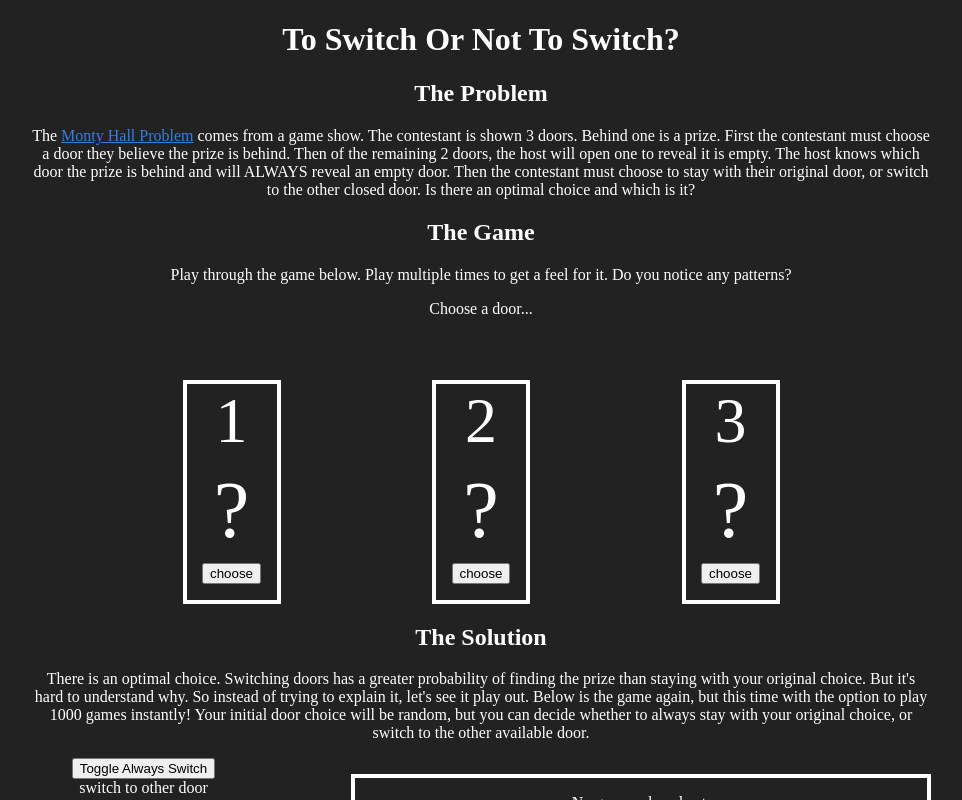
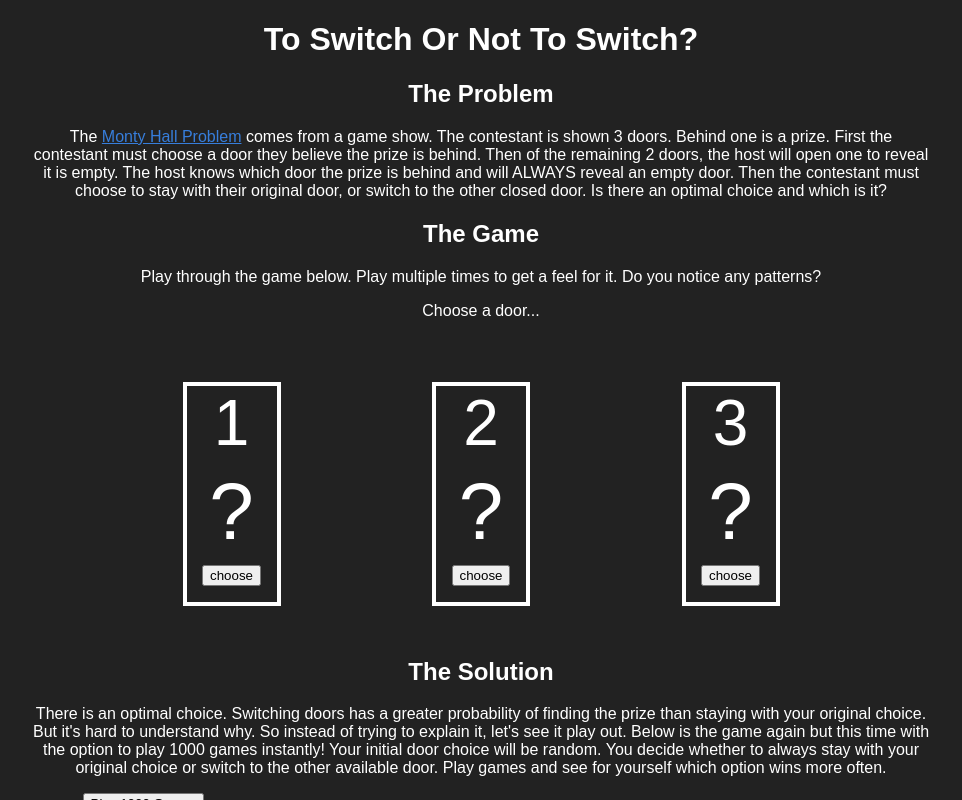
Before and after one commit to evanconway/monty-hall-problem, a React (Vite) app: page / in a window 1280 px wide. Shown: the top 800 px of the page, without its empty margins (159-1121 px from the left). Built offline with nearby package versions, Linux system fonts and the light colour scheme.

Commit message:
wording changes and small updates

```diff
--- a/src/App.tsx
+++ b/src/App.tsx
@@ -35,10 +35,11 @@ function App() {
           There is an optimal choice. Switching doors has a greater probability
           of finding the prize than staying with your original choice. But it's
           hard to understand why. So instead of trying to explain it, let's see
-          it play out. Below is the game again, but this time with the option to
-          play 1000 games instantly! Your initial door choice will be random,
-          but you can decide whether to always stay with your original choice,
-          or switch to the other available door.
+          it play out. Below is the game again but this time with the option to
+          play 1000 games instantly! Your initial door choice will be random.
+          You decide whether to always stay with your original choice or switch
+          to the other available door. Play games and see for yourself which
+          option wins more often.
         </p>
       </section>
       <AutoPlayer />
--- a/src/components/AutoPlayer.tsx
+++ b/src/components/AutoPlayer.tsx
@@ -24,6 +24,10 @@ const AutoPlayer = () => {
     );
   }, [games]);
 
+  useEffect(() => {
+    setGames([]);
+  }, [alwaysSwitch, setGames]);
+
   return (
     <div
       style={{
@@ -33,13 +37,6 @@ const AutoPlayer = () => {
       }}
     >
       <div style={{ width: "25%" }}>
-        <button onClick={() => setAlwaysSwitch(!alwaysSwitch)}>
-          Toggle Always Switch
-        </button>
-        <div>
-          {alwaysSwitch ? "switch to other door" : "stay with original choice"}
-        </div>
-        <br />
         <button
           onClick={() => {
             setGames(
@@ -52,6 +49,13 @@ const AutoPlayer = () => {
           {`Play ${gameCount} Games`}
         </button>
         <div>{`wins: ${winLoss.win} losses: ${winLoss.lose}`}</div>
+        <br />
+        <button onClick={() => setAlwaysSwitch(!alwaysSwitch)}>
+          Toggle Always Switch
+        </button>
+        <div>
+          {alwaysSwitch ? "switch to other door" : "stay with first choice"}
+        </div>
       </div>
       <ul
         style={{
--- a/src/components/game/Game.tsx
+++ b/src/components/game/Game.tsx
@@ -27,9 +27,10 @@ const Game = () => {
   if (step === GAME_STEPS.CONTESTANT_SWITCH)
     msg = `The host revealed door ${doorHostRevealed} was empty. Stay with your original choice or choose the other door?`;
   if (step === GAME_STEPS.DRAMATIC_REVEAL) {
-    msg = contestantSwitch
-      ? "You chose the other door."
-      : "You stayed with your original choice.";
+    msg =
+      (contestantSwitch
+        ? "You chose the other door."
+        : "You stayed with your original choice.") + " Was it correct?";
     stepElements = (
       <button onClick={() => setMontyHall(montyHallReveal(montyHall))}>
         Show me the prize!
@@ -45,7 +46,7 @@ const Game = () => {
     );
   }
   return (
-    <div>
+    <div style={{ paddingBottom: "2em" }}>
       <div style={{ minHeight: "60px" }}>
         <p>{msg}</p>
         {stepElements}
--- a/src/index.css
+++ b/src/index.css
@@ -1,5 +1,6 @@
 * {
   text-align: center;
+  font-family: Arial, Helvetica, sans-serif;
 }
 
 html {
```
